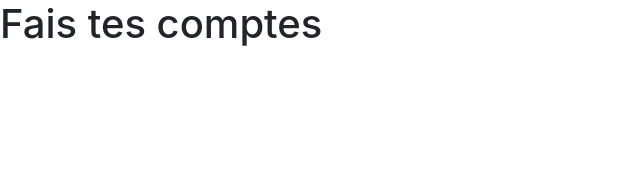
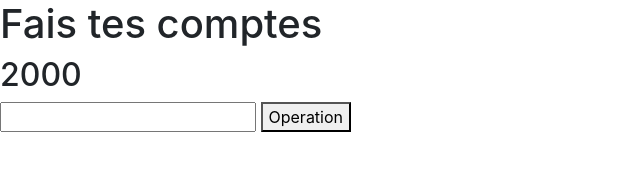
Before and after one commit to les-canards-boiteux/fais-tes-comptes, a plain HTML site: page index.html in a window 1280 px wide. Shown: the whole page, without its empty margins (0-640 px from the left). Drawn offline with nearby package versions, Linux system fonts and the light colour scheme.

Commit message:
exemple de code pour s'amuser

```diff
--- a/index.html
+++ b/index.html
@@ -6,7 +6,10 @@
     <link href="https://stackpath.bootstrapcdn.com/bootstrap/4.3.1/css/bootstrap.min.css" rel="stylesheet" integrity="sha384-ggOyR0iXCbMQv3Xipma34MD+dH/1fQ784/j6cY/iJTQUOhcWr7x9JvoRxT2MZw1T" crossorigin="anonymous">
   </head>
   <body>
-    <h1 >Fais tes comptes</h1>
+    <h1>Fais tes comptes</h1>
+    <h2 id="solde"></h2>
+    <input id="montant" type="number"></input>
+    <button onClick="operation()">Operation</button>
     <script src="main.js"></script>
     <script src="https://cdnjs.cloudflare.com/ajax/libs/popper.js/1.15.0/popper.min.js"></script>
     <script src="https://code.jquery.com/jquery-3.4.1.min.js" integrity="sha256-CSXorXvZcTkaix6Yvo6HppcZGetbYMGWSFlBw8HfCJo=" crossorigin="anonymous"></script>
--- a/main.js
+++ b/main.js
@@ -0,0 +1,10 @@
+let solde = 2000;
+
+document.getElementById("solde").innerHTML = solde;
+
+function operation() {
+    let montant = document.getElementById("montant").value;
+    solde += parseInt(montant);
+    document.getElementById("solde").innerHTML = solde;
+    document.getElementById("montant").value = 0;
+}
```
